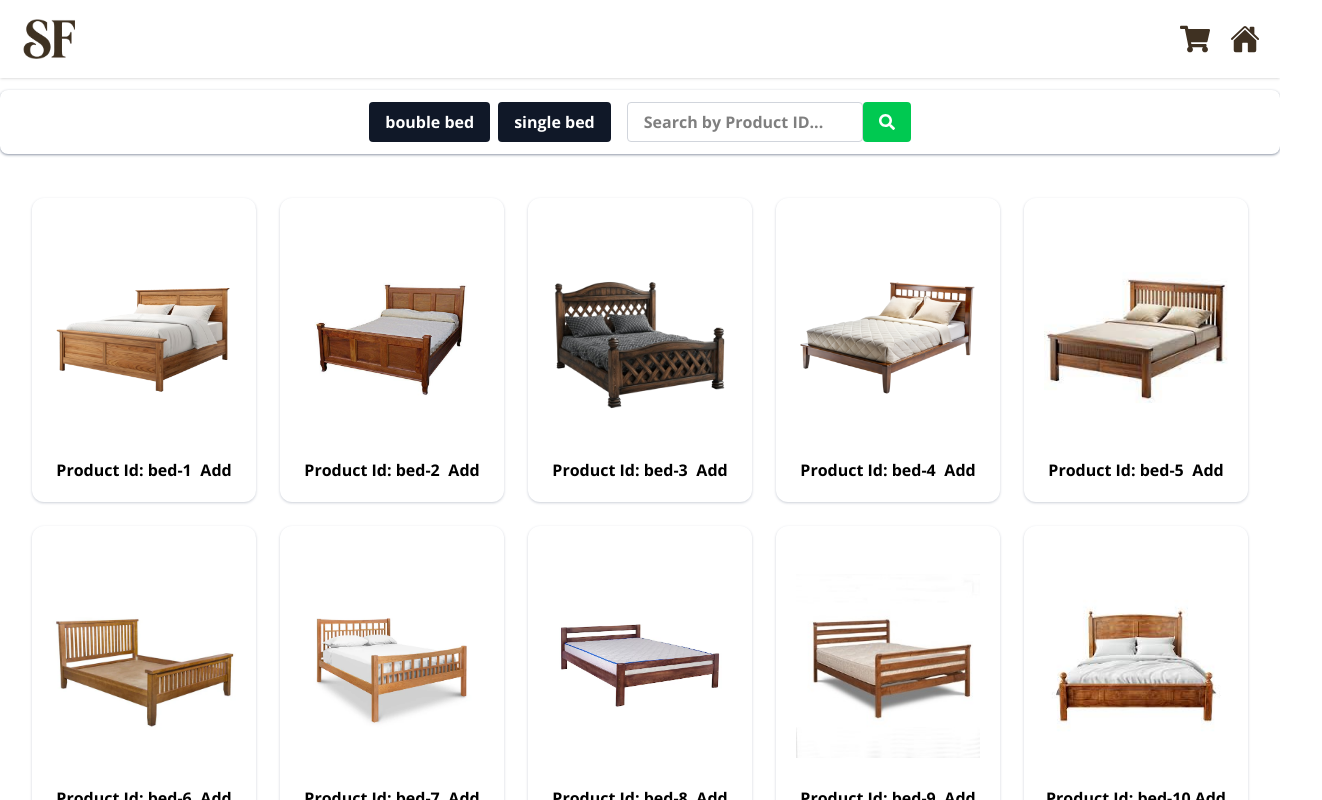
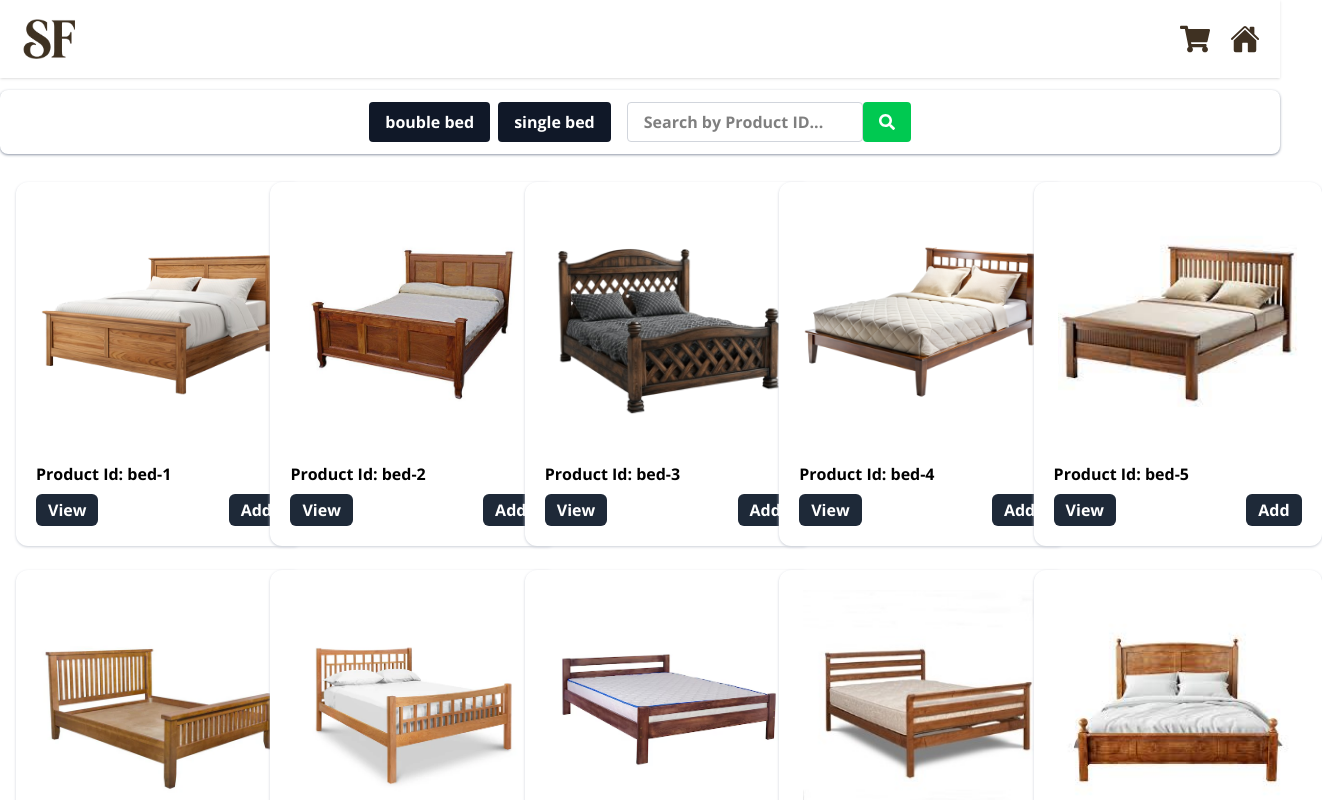
Before and after one commit to RohitJangid05/Santosh-Furniture, a React (Vite) app: page /product/bed in a window 1280 px wide. Shown: the top 800 px of the page, 1322 px wide, since content can reach past the window. Built offline with nearby package versions, Linux system fonts and the light colour scheme.

Commit message:
cart functionality added

```diff
--- a/src/App.jsx
+++ b/src/App.jsx
@@ -5,19 +5,22 @@ import Home from './Components/Home';
 import ProductInfo from './Components/ProductInfo';
 import Footer from './Components/Footer';
 import Cart from './Components/Cart';
+import { FurnitureContext } from './Context/FurnitureContext';
 
 const App = () => {
   return (
+    <FurnitureContext>
       <BrowserRouter>
         <Routes>
           <Route path="/" element={<Home />} />
           <Route path="/product/:productname" element={<ProductsCatalog />} />
           <Route path="/product/:productname/:catogrey" element={<ProductsCatalog />} />
-        <Route path='productInfo/:id' element={<ProductInfo/>}/>
-        <Route path='/cart' element={<Cart/>}/>
+          <Route path='productInfo/:id' element={<ProductInfo />} />
+          <Route path='/cart' element={<Cart />} />
         </Routes>
-      <Footer/>
+        <Footer />
       </BrowserRouter>
+    </FurnitureContext>
   );
 };
 
--- a/src/Components/Banner.jsx
+++ b/src/Components/Banner.jsx
@@ -1,7 +1,8 @@
-import React from 'react';
-import { assets } from '../assets/assets';
+import React, { useContext } from 'react';
+import { AppContext } from '../Context/FurnitureContext';
 
 const Banner = () => {
+  let {assets}=useContext(AppContext)
   return (
     <>
       <div className='w-full relative flex flex-col justify-center items-center'>
@@ -34,8 +35,6 @@ const Banner = () => {
           ))}
         </div>
       </div>
-
-
     </>
   );
 };
--- a/src/Components/Cart.jsx
+++ b/src/Components/Cart.jsx
@@ -1,9 +1,37 @@
-import React from 'react'
+import React, { useContext } from 'react'
+import { AppContext } from '../Context/FurnitureContext'
+import { Link } from 'react-router-dom'
+import NavBar from './NavBar'
 
 const Cart = () => {
+  let {cartProduct}=useContext(AppContext)
   return (
     <div>
-      Cart
+      <NavBar />
+      <div className="p-4 md:p-8">
+        {cartProduct.length > 0 ? (
+          <div className="grid grid-cols-1 sm:grid-cols-2 md:grid-cols-5 gap-6">
+            {cartProduct.map((e, i) => (
+              <div
+                key={e.id}
+                className="bg-white rounded-xl shadow-sm shadow-gray-300 p-5 overflow-hidden hover:scale-105 transition-transform duration-300"
+              >
+                 <img
+                    src={e.img}
+                    alt={`product-${i}`}
+                    className="w-full h-60 object-contain"
+                  />
+                <div className='flex flex-col w-full  gap-2'>
+                  <p>Product Id: {e.id}</p>
+                  <Link className='cursor-pointer text-center bg-[#1E2938] text-white px-3 py-1 rounded-md' onClick={() => scrollTo(0, 0)} to={`/productInfo/${e.id}`}>View</Link>
+                </div>
+              </div>
+            ))}
+          </div>
+        ) : (
+          <p className="text-center text-gray-600 text-lg w-full h-[80vh] flex justify-center items-center">No products found.</p>
+        )}
+      </div>
     </div>
   )
 }
--- a/src/Components/Catalog.jsx
+++ b/src/Components/Catalog.jsx
@@ -1,8 +1,9 @@
-import React from 'react';
+import React, { useContext } from 'react';
 import { Link } from 'react-router-dom';
-import { assets } from '../assets/assets';
+import { AppContext } from '../Context/FurnitureContext';
 
 const Catalog = () => {
+  let {assets}=useContext(AppContext)
   return (
     <>
       <h1 className='text-center mt-5 font-semibold capitalize text-4xl p-3 text-[#364152]'>Categories</h1>
--- a/src/Components/NavBar.jsx
+++ b/src/Components/NavBar.jsx
@@ -1,18 +1,24 @@
-import React from 'react'
-import { Link } from 'react-router-dom';
-import { assets } from '../assets/assets';
+import React, { useContext } from 'react'
+import { Link, useLocation, useNavigate } from 'react-router-dom';
 import { IoHome } from "react-icons/io5";
 import { FaShoppingCart } from 'react-icons/fa'
+import { AppContext } from '../Context/FurnitureContext';
 
 const NavBar = () => {
+    let {assets}=useContext(AppContext)
+    let {pathname} = useLocation()
+    let {cartProduct}=useContext(AppContext)
     return (
         <nav className=' w-full flex justify-between items-center px-5 py-3 shadow-sm bg-white z-10'>
             <Link to="/"><img className='w-15' src={assets.logo} alt="Logo" /></Link>
             <div className='flex justify-center items-center gap-5'>
-
-                <Link to="/cart" className='text-3xl font-bold text-[#3F3122]'>
-                    <FaShoppingCart />
+{
+    pathname=='/cart'?"":
+                <Link to="/cart" className='relative text-3xl font-bold text-[#3F3122]'>
+                    <FaShoppingCart className='' />
+                    {cartProduct.length>0?<div className='flex justify-center items-center absolute top-[-4px] right-[-4px]  bg-white border-[#3F3122] border-2 p-2 text-[10px] w-4 h-4 rounded-full'>{cartProduct.length}</div>:""}
                 </Link>
+}
                 <Link className='text-3xl font-bold text-[#3F3122]' to={'/'}><IoHome /></Link>
             </div>
         </nav>
--- a/src/Components/ProductsCatalog.jsx
+++ b/src/Components/ProductsCatalog.jsx
@@ -1,9 +1,10 @@
-import React, { useEffect, useState } from 'react'
+import React, { useContext, useEffect, useState } from 'react'
 import { useLocation, useParams } from 'react-router-dom'
 import NavBar from './NavBar'
 import { products } from '../assets/assets'
 import { Link } from 'react-router-dom'
 import { FaSearch } from 'react-icons/fa'
+import { AppContext } from '../Context/FurnitureContext'
 
 const ProductsCatalog = () => {
   const [catogery, setCategory] = useState([])
@@ -11,6 +12,8 @@ const ProductsCatalog = () => {
   const [searchProduct, setSearchProduct] = useState("")
   const { productname, catogrey } = useParams()
   const { pathname } = useLocation()
+
+  let {setCartProduct}=useContext(AppContext)
 
   // Filter categories
   useEffect(() => {
@@ -55,7 +58,7 @@ const ProductsCatalog = () => {
   }, [productname, catogrey, pathname])
 
   return (
-    <div className='flex flex-col gap-3 items-center'>
+    <div className='flex flex-col gap-3 items-center w-full'>
       <NavBar />
       <div className='flex flex-wrap gap-4 w-full justify-center p-3 rounded-lg shadow-sm shadow-gray-400 bg-white'>
         <div className="flex flex-wrap gap-2 justify-center">
@@ -88,27 +91,35 @@ const ProductsCatalog = () => {
           </button>
         </form>
       </div>
-      <div className="p-4 md:p-8">
+
+      <div className="p-4 md:p-8`">
         {productData.length > 0 ? (
           <div className="grid grid-cols-1 sm:grid-cols-2 md:grid-cols-5 gap-6">
             {productData.map((e, i) => (
               <div
                 key={e.id}
-                className="bg-white rounded-xl shadow-sm shadow-gray-300 p-5 overflow-hidden hover:scale-105 transition-transform duration-300"
+                className="bg-white min-w-72 rounded-xl shadow-sm  shadow-gray-300 p-5 overflow-hidden hover:scale-105 transition-transform duration-300"
               >
-                <Link onClick={() => scrollTo(0, 0)} to={`/productInfo/${e.id}`}>
+
                   <img
                     src={e.img}
                     alt={`product-${i}`}
-                    className="w-full h-60 object-contain"
+                    className="w-full h-60 mb-5 object-contain"
                   />
-                </Link>
-                <div className='flex justify-around'><p>Product Id: {e.id}</p><button>Add</button></div>
+
+                <div className='flex flex-col w-full  gap-2'>
+                  <p>Product Id: {e.id}</p>
+                  <div className='w-full flex justify-between'>
+                  <Link className='cursor-pointer bg-[#1E2938] text-white px-3 py-1 rounded-md' onClick={() => scrollTo(0, 0)} to={`/productInfo/${e.id}`}>View</Link>
+                  <button className='cursor-pointer bg-[#1E2938] text-white px-3 py-1 rounded-md' onClick={() => setCartProduct(prev => [...prev, e])}
+                  >Add</button>
+                  </div>
+                </div>
               </div>
             ))}
           </div>
         ) : (
-          <p className="text-center text-gray-600 text-lg">No products found.</p>
+          <p className="text-center text-gray-600 text-lg w-full h-[80vh] flex justify-center items-center">No products found.</p>
         )}
       </div>
     </div>
--- /dev/null
+++ b/src/Context/FurnitureContext.jsx
@@ -0,0 +1,13 @@
+import React, { createContext, useState } from 'react';
+import { assets } from '../assets/assets';
+
+export const AppContext = createContext();
+
+export const FurnitureContext = ({ children }) => {
+    let [cartProduct,setCartProduct]=useState([])
+    return (
+        <AppContext.Provider value={{assets,setCartProduct,cartProduct}}>
+            {children}
+        </AppContext.Provider>
+    );
+};
```
Lines whose indentation alone changed are shown as unchanged.
